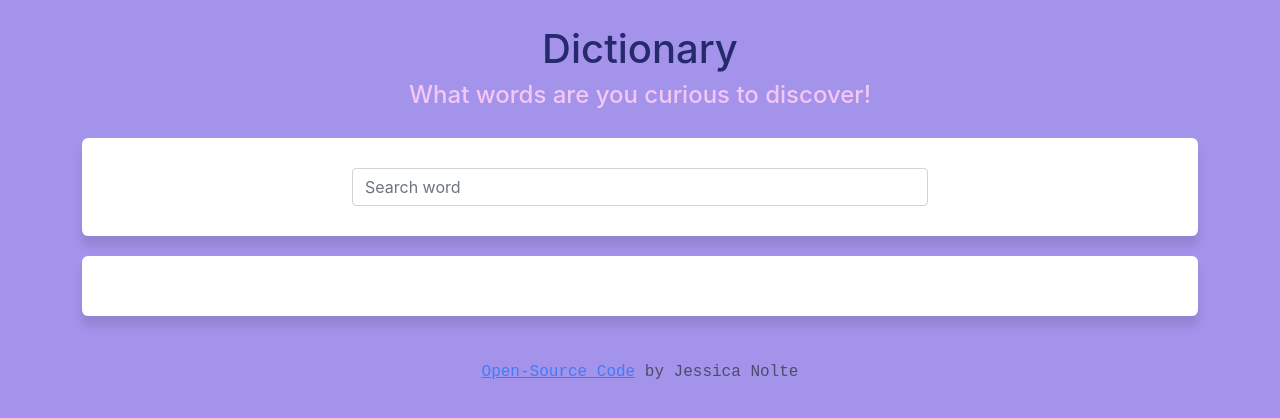
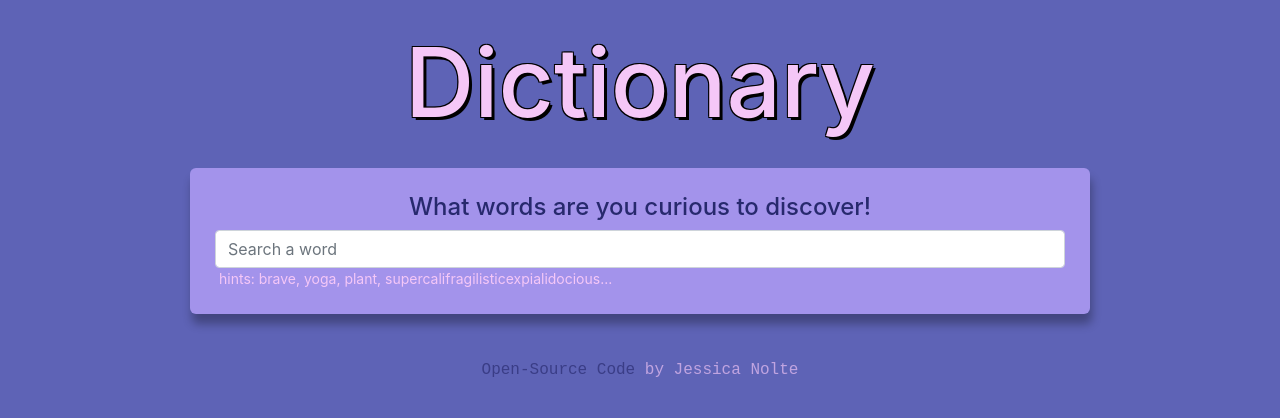
Before and after one commit to TransformativeBeing/react-dictionary-app, a React (Create React App) app: page / in a window 1280 px wide. Shown: the top 418 px of the page. Built offline with nearby package versions, Linux system fonts and the light colour scheme; no server answers.

Commit message:
Added styling to css

```diff
--- a/package.json
+++ b/package.json
@@ -11,6 +11,7 @@
     "react-audio-player": "^0.17.0",
     "react-dom": "^17.0.2",
     "react-scripts": "4.0.3",
+    "spinners-react": "^1.0.4",
     "use-simple-audio": "^1.1.0",
     "web-vitals": "^1.1.2"
   },
--- a/src/App.css
+++ b/src/App.css
@@ -2,13 +2,26 @@
   margin-top: 25px;
 }
 .App h1 {
-  color: #27296d;
+  color: var(--light-text-color);
+  text-shadow: var(--outline);
+  font-size: 96px;
 }
 .App h4 {
-  color: #f5c7f7;
+  color: var(--dark-text-color);
 }
 
 .App .Footer {
   font-family: monospace;
+  color: var(--light-text-color);
   opacity: 0.65;
 }
+
+.App .Footer a {
+  color: var(--dark-text-color);
+  text-decoration: none;
+}
+
+.App .Footer a:hover {
+  color: var(--light-text-color);
+  text-decoration: underline;
+}
--- a/src/App.js
+++ b/src/App.js
@@ -8,10 +8,9 @@ export default function App() {
       <div className="container">
         <header className="App-header row">
           <h1 className="text-center">Dictionary</h1>
-          <h4 className="text-center">What words are you curious to discover!</h4>
         </header>
         <main className="App-main">
-          <Dictionary defaultKeyword="sunset" />
+          <Dictionary defaultKeyword="word" />
         </main>
         <br />
         <Footer />
--- a/src/Dictionary.css
+++ b/src/Dictionary.css
@@ -1,12 +1,17 @@
 .Dictionary .search-bar {
-  max-width: 600px;
   margin: 0 auto;
 }
 
 .Dictionary section {
-  background: white;
-  padding: 30px;
+  background: var(--light-background-color);
+  padding: 25px;
+  margin: 20px auto;
+  max-width: 900px;
   border-radius: 6px;
-  box-shadow: 0 10px 10px rgb(0 0 0 / 10%);
-  margin: 20px 0;
+  box-shadow: var(--shadow);
 }
+
+.Dictionary .hints {
+  color: var(--light-text-color);
+  font-size: 14px;
+}
--- a/src/Dictionary.js
+++ b/src/Dictionary.js
@@ -1,47 +1,66 @@
 import React, { useState } from "react";
 import axios from "axios";
 import Results from "./Results";
+import Loading from "./Loading";
 import "./Dictionary.css";
 
-export default function Dictionary(defaultKeyword) {
-  console.log(defaultKeyword);
-  const [keyword, setKeyword] = useState({ defaultKeyword });
+export default function Dictionary({ defaultKeyword }) {
+  //console.log(defaultKeyword);
+  const [keyword, setKeyword] = useState(defaultKeyword);
   const [results, setResults] = useState(null);
+  const [loaded, setLoaded] = useState(false);
 
-  function search(event) {
-    event.preventDefault();
-
+  function search() {
     // documentation: https://dictionaryapi.dev/
     let apiUrl = `https://api.dictionaryapi.dev/api/v2/entries/en/${keyword}`;
     axios.get(apiUrl).then(handleResponse);
   }
-
+  function handleSubmit(event) {
+    event.preventDefault();
+    search();
+  }
   function handleKeyword(fetch) {
     setKeyword(fetch.target.value);
   }
-
   function handleResponse(response) {
     //console.log(response.data);
     setResults(response.data[0]);
   }
+  function load() {
+    setLoaded(true);
+    search();
+  }
 
+  if (loaded) {
     return (
       <div className="Dictionary">
         <section>
-        <form onSubmit={search} className="form row">
+          <h4 className="text-center">
+            What words are you curious to discover!
+          </h4>
+          <form onSubmit={handleSubmit} className="form row">
             <div className="search-bar col-12">
               <input
                 type="search"
                 onChange={handleKeyword}
-              placeholder="Search word"
+                placeholder="Search a word"
                 className="form-control"
               />
             </div>
           </form>
+          <div className="hints ms-1">
+            hints: brave, yoga, plant, supercalifragilisticexpialidocious...
+          </div>
         </section>
-      <section>
         <Results resultsData={results} />
-      </section>
+      </div>
+    );
+  } else {
+    load();
+    return (
+      <div className="loading">
+        <Loading size="500" color="rgba(211, 211, 211, 0.6)" />
       </div>
     );
   }
+}
--- a/src/Footer.js
+++ b/src/Footer.js
@@ -2,7 +2,7 @@ import React from "react";
 
 export default function Footer() {
   return (
-    <div className="Footer">
+    <div className="Footer mb-5">
       <div className="text-center">
         <a
           className="openSourceLink"
--- /dev/null
+++ b/src/Loading.js
@@ -0,0 +1,10 @@
+import React from "react";
+import { SpinnerDotted } from "spinners-react";
+
+export default function Loading({ size, color }) {
+  return (
+    <div className="Loading">
+      <SpinnerDotted size={size} color={color} />
+    </div>
+  );
+}
--- a/src/Meaning.js
+++ b/src/Meaning.js
@@ -13,7 +13,7 @@ export default function Meaning({ meaningData }) {
               <p>
                 <span className="definition">{definition.definition}</span>
                 <br />
-                <em>{definition.example}</em>
+                <em className="examples">{definition.example}</em>
               </p>
               <Synonyms synonymsData={definition} />
             </div>
--- a/src/Phonetics.js
+++ b/src/Phonetics.js
@@ -6,13 +6,13 @@ export default function Phonetics({ phoneticsData }) {
 
   return (
     <div className="Phonetics">
-      <span className="phonetic me-4">{phoneticsData.text}</span>
       <ReactAudioPlayer
         src={phoneticsData.audio}
         autoPlay={false}
         controls={true}
         children="null"
       />
+      <span className="phonetic me-4">{phoneticsData.text}</span>
     </div>
   );
 }
--- a/src/Results.css
+++ b/src/Results.css
@@ -1,13 +1,23 @@
-.Results {
-  max-width: 570px;
-  margin: 0 auto;
-}
-
-.Results .definition {
-  color: #aa47bcd0;
+.Results .word {
+  color: var(--light-text-color);
+  text-shadow: var(--outline);
+  margin-bottom: 33px;
 }
 
 .Results .phonetic {
   position: relative;
-  bottom: 22px;
+  bottom: 70px;
+  right: 300px;
 }
+
+.Results .definition {
+  color: var(--dark-text-color);
+}
+
+.Results .examples {
+  color: var(--light-text-color);
+}
+
+.Results .Synonyms {
+  color: var(--dark-text-color);
+}
--- a/src/Results.js
+++ b/src/Results.js
@@ -8,7 +8,8 @@ export default function Results({ resultsData }) {
   if (resultsData) {
     return (
       <div className="Results">
-        <h3 className="word mt-1">{resultsData.word}</h3>
+        <section>
+          <h2 className="word text-start">{resultsData.word}</h2>
           {resultsData.phonetics.map(function (phonetics, index) {
             return (
               <div key={index}>
@@ -16,13 +17,16 @@ export default function Results({ resultsData }) {
               </div>
             );
           })}
+        </section>
+        <section>
           {resultsData.meanings.map(function (meaning, index) {
             return (
-            <div key={index} className="word-meaning mt-3">
+              <div key={index} className="word-meaning">
                 <Meaning meaningData={meaning} />
               </div>
             );
           })}
+        </section>
       </div>
     );
   } else {
--- a/src/index.css
+++ b/src/index.css
@@ -3,13 +3,13 @@
   --dark-text-color: #27296d;
   --light-background-color: #a393eb;
   --dark-background-color: #5e63b6;
-  --shadow: 2px 2px 2px rgba(0, 0, 0, 0.2);
+  --shadow: 2px 10px 10px rgba(0, 0, 0, 0.3);
   --outline: 3px 3px 0 #000, -1px -1px 0 #000, 1px -1px 0 #000, -1px 1px 0 #000,
     1px 1px 0 #000;
 }
 
 body {
-  background: #a393eb;
+  background: var(--dark-background-color);
   margin: 0;
   font-family: -apple-system, BlinkMacSystemFont, "Segoe UI", "Roboto", "Oxygen",
     "Ubuntu", "Cantarell", "Fira Sans", "Droid Sans", "Helvetica Neue",
```
Also changed, not shown: 1 other file (tests, documents, lock files or other folders). Lines whose indentation alone changed are shown as unchanged.
